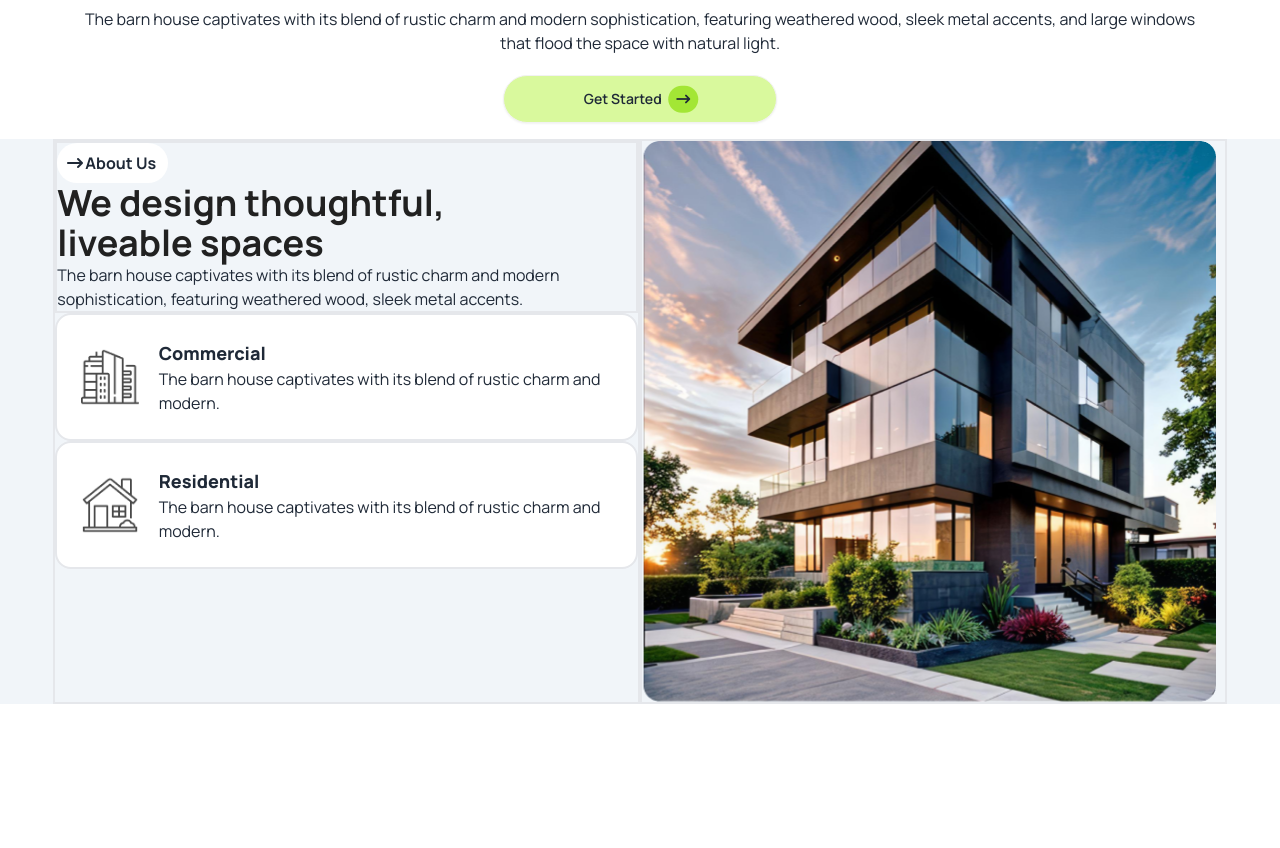
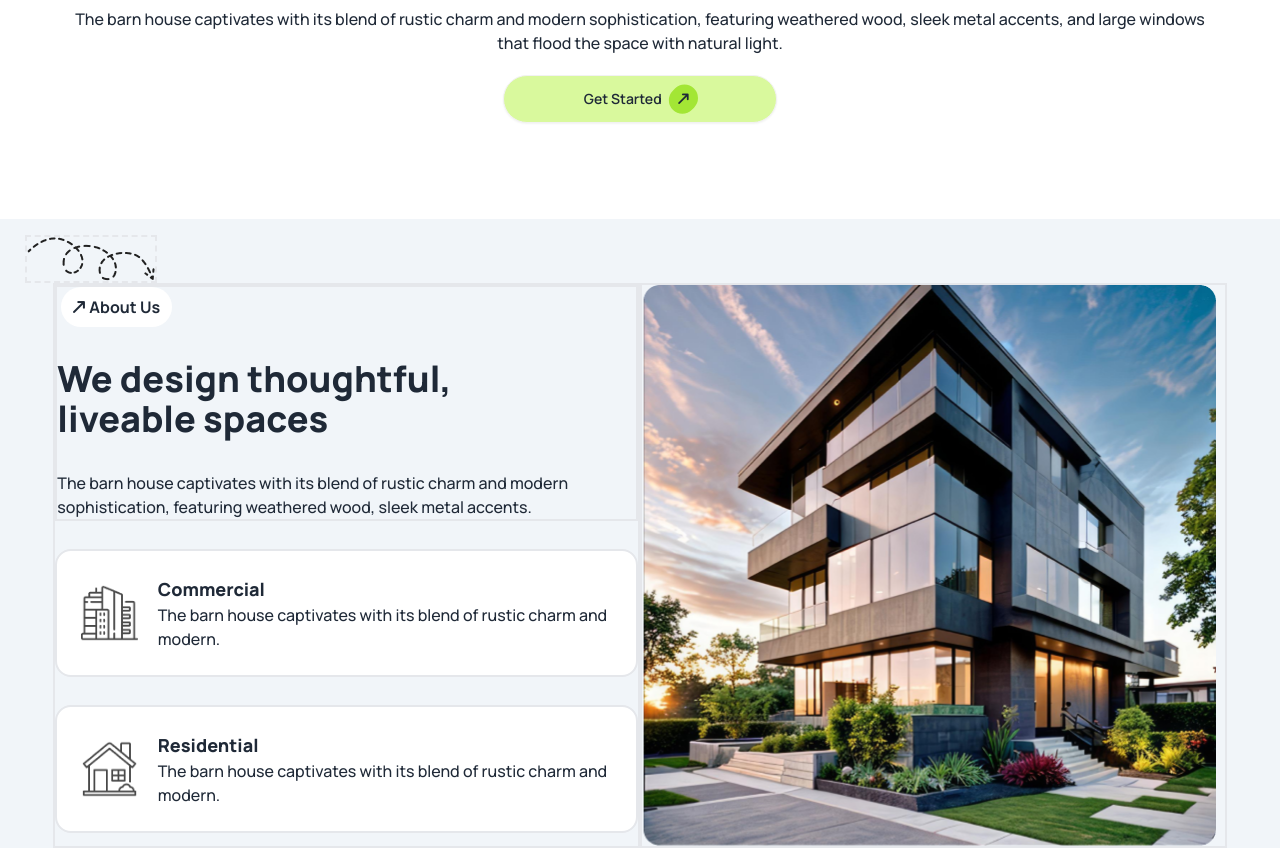
Before and after one commit to kamran9479/assignment3, a plain HTML site: page index.html in a window 1280 px wide. Shown: the part 545-1393 px from the top of the page. Before the commit the page ends 1249 px from the top, so only its background shows below. Drawn offline with nearby package versions, Linux system fonts and the light colour scheme.

Commit message:
section 2 done

```diff
--- a/index.html
+++ b/index.html
@@ -39,7 +39,7 @@
       <nav class="flex w-11/12 mx-auto border-2 justify-between mt-12">
         <div class="flex items-center space-x-2 ">
           <div class="circle bg-lime-300">
-            <i class="fa-solid fa-arrow-up-long rotate-90"></i>
+            <i class="fa-solid fa-arrow-up-long rotate-45"></i>
           </div>
           <h1 class="text-3xl font-extrabold">Rinterio</h1>
 
@@ -61,7 +61,7 @@
           <div class="flex items-center space-x-3 bg-lime-300 rounded-3xl px-4 py-3 shadow-lg">
             <h2 class="text-xl font-semibold">Book Consult</h2>
             <div class="circle bg-black">
-              <i class="fa-solid fa-arrow-up-long rotate-90 text-white"></i>
+              <i class="fa-solid fa-arrow-up-long rotate-45 text-white"></i>
             </div>
           </div>
         </div>
@@ -72,7 +72,7 @@
 
     </header>
 
-    <main>
+    <main class="space-y-20">
       <section>
         <div class=" w-11/12 mx-auto">
           <div class="hero-content  text-center">
@@ -82,7 +82,7 @@
               <p class="mb-5">
                 The barn house captivates with its blend of rustic charm and modern sophistication, featuring weathered wood, sleek metal accents, and large windows that flood the space with natural light.
               </p>
-              <button class="px-20 lg: btn rounded-3xl bg-lime-200">Get Started <i class="fa-solid fa-arrow-up-long rotate-90 bg-lime-400 p-2 rounded-full"></i></button>
+              <button class="px-20 lg: btn rounded-3xl bg-lime-200">Get Started <i class="fa-solid fa-arrow-up-long rotate-45 bg-lime-400 p-2 rounded-full"></i></button>
             </div>
           </div>
         </div>
@@ -90,14 +90,21 @@
 
 
       <section class=" bg-slate-100">
-        <div class="flex w-11/12 mx-auto">
-          <div class="w-6/12 border-2">
-            <div class="border-2">
-              <button class="flex items-center space-x-1 px-3 py-2 rounded-3xl bg-white">
-                <i class="fa-solid fa-arrow-up-long rotate-90"></i>
+        <div class=" lg:flex w-11/12 mx-auto">
+
+
+          <div class="lg:absolute border-dashed border-2 mt-4 -ml-7 max-sm:hidden">
+            <img src="./assets/Vector.png" alt="">
+          </div>
+
+
+          <div class="lg:w-6/12 border-2 space-y-7 mt-16">
+            <div class="text-center  lg:text-start border-2 space-y-8">
+              <button class="mx-auto lg:ml-1 flex items-center  space-x-1 px-3 py-2 rounded-3xl bg-white">
+                <i class="fa-solid fa-arrow-up-long rotate-45"></i>
                 <p class="font-bold">About Us</p>
               </button>
-              <h3 class="text-4xl font-bold color">We design thoughtful,<br> liveable spaces</h3>
+              <h3 class="text-4xl font-black tracking-normal">We design thoughtful,<br> liveable spaces</h3>
               <p>The barn house captivates with its blend of rustic charm and
               modern sophistication, featuring weathered wood, sleek metal accents.
               </p>
@@ -105,7 +112,7 @@
 
 
 
-            <div class=" bg-white flex border-2 items-center space-x-5 p-6 rounded-2xl">
+            <div class=" bg-white flex border-2 items-center space-x-5 p-6 rounded-2xl mt-5">
               <div>
                 <img src="./assets/commercial.png" alt="">
               </div>
@@ -132,7 +139,7 @@
 
           </div>
 
-          <div class="w-6/12 border-2">
+          <div class=" lg:w-6/12 border-2 mt-16">
             <img src="./assets/Rectangle.png" alt="">
           </div>
 
--- a/style.css
+++ b/style.css
@@ -21,6 +21,6 @@
 .bgcolor{
     background: linear-gradient(0.00deg, rgb(255, 255, 255),rgba(255, 255, 255, 0) 100%);
 }
-.color{
-    color: rgb(33, 33, 33);
+p{
+    font-weight: 500;
 }
```
